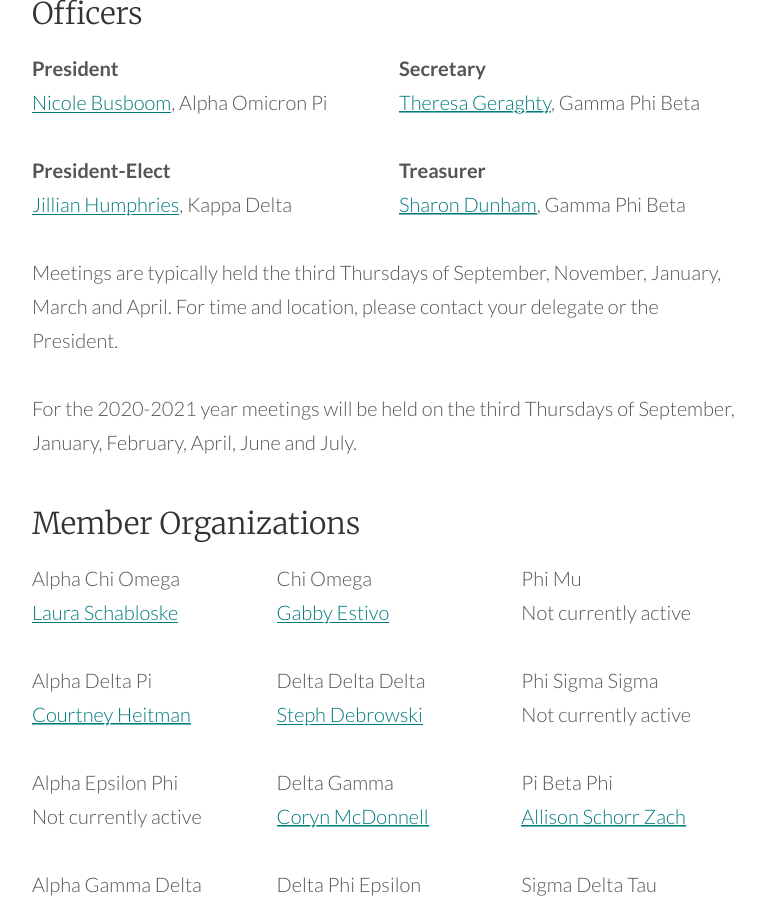
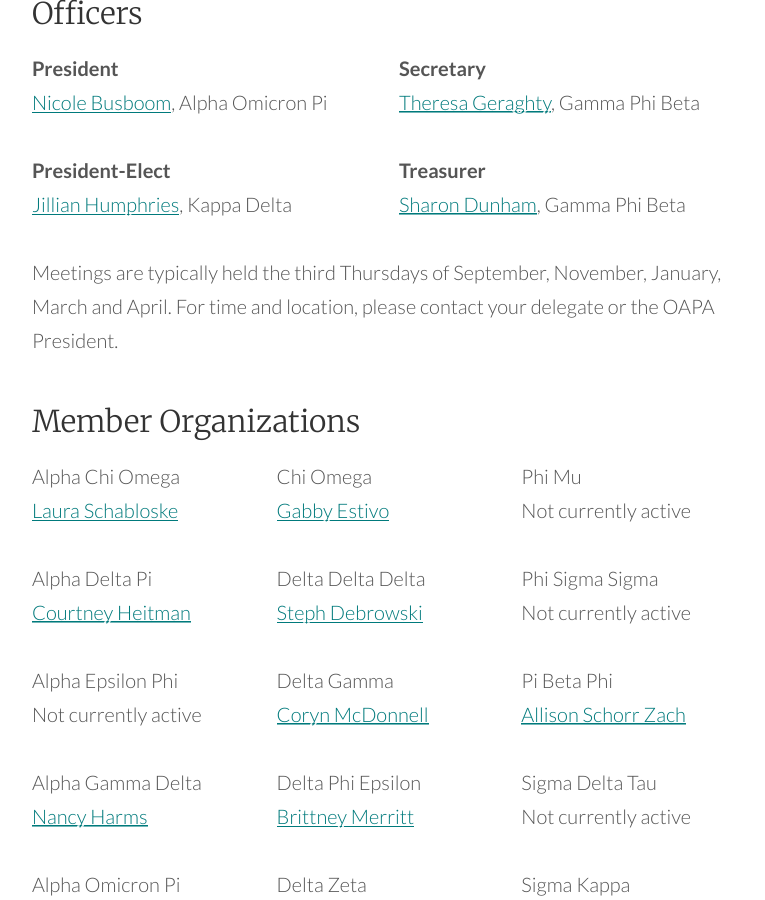
Before and after one commit to courtneyxann/oapa, a Jekyll site: the page built from docs/about-us.md, in a window 1280 px wide and 900 px high, scrolled down 953 px. Shown: the whole window, without its empty margins (251-1016 px from the left). Built offline with Jekyll 4.4.1, drawn with Linux system fonts in a browser that asks for light colours.

Commit message:
updating Jekyll.

```diff
--- a/docs/Gemfile
+++ b/docs/Gemfile
@@ -14,5 +14,6 @@
   gem "jekyll-redirect-from"
   gem "jekyll-feed"
   gem "jemoji"
+  gem "kramdown-parser-gfm"
 
 end
--- a/docs/about-us.md
+++ b/docs/about-us.md
@@ -32,9 +32,7 @@
 
 </div>
 
-Meetings are typically held the third Thursdays of September, November, January, March and April. For time and location, please contact your delegate or the President.
-
-For the 2020-2021 year meetings will be held on the third Thursdays of September, January, February, April, June and July.
+Meetings are typically held the third Thursdays of September, November, January, March and April. For time and location, please contact your delegate or the OAPA President.
 
 
 ### Member Organizations
```
Also changed, not shown: docs/Gemfile.lock, 13 other files.
